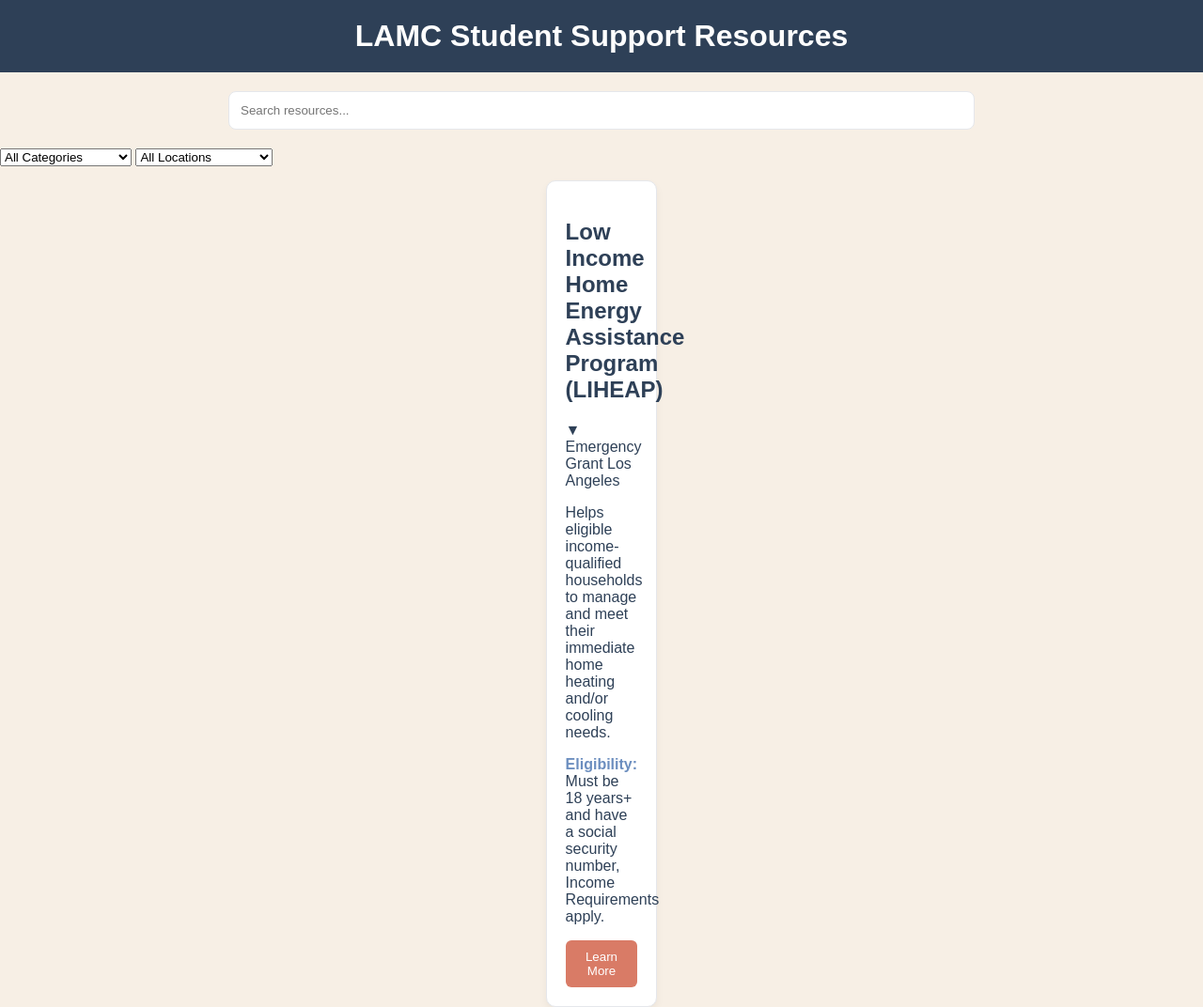
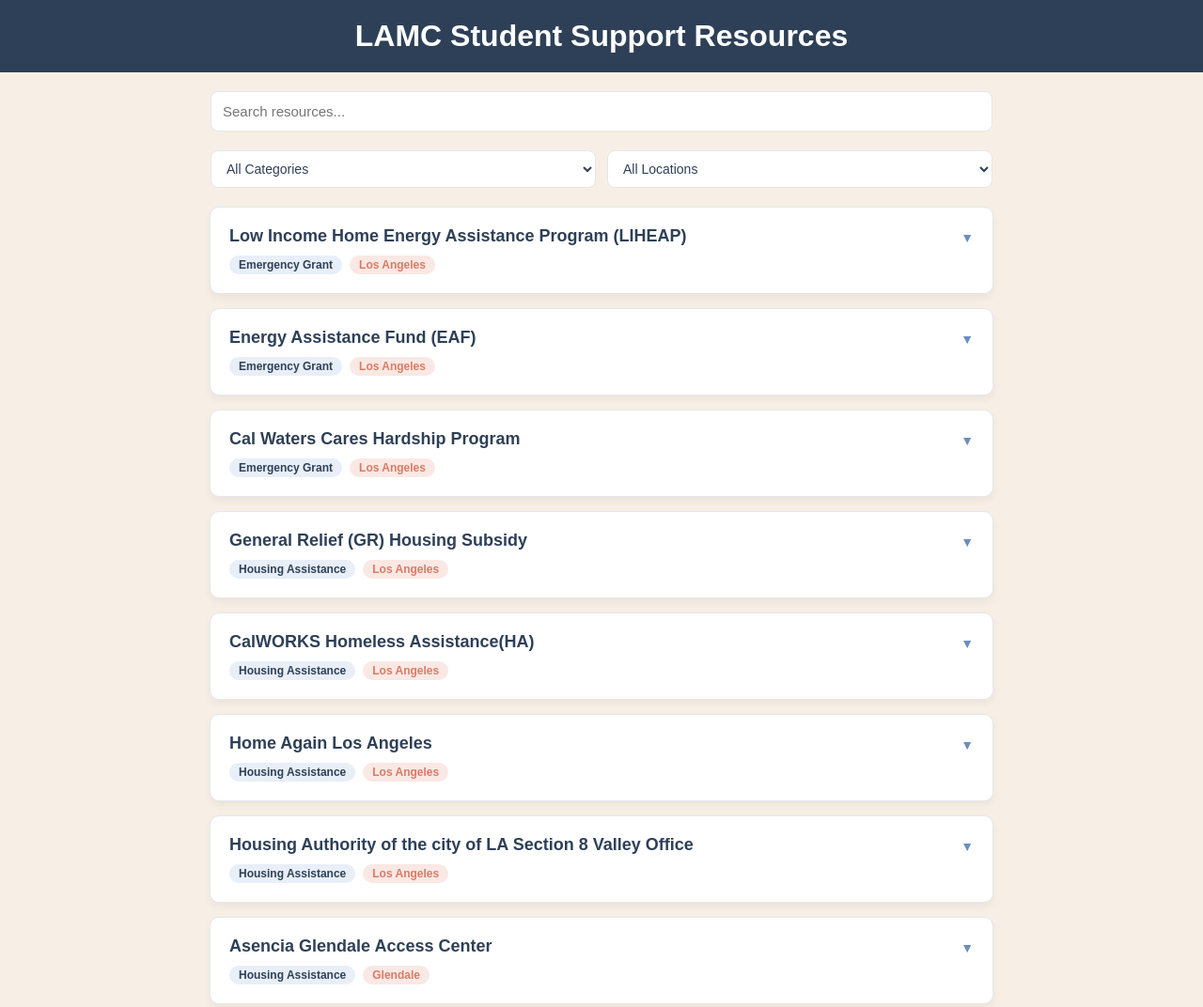
Before and after one commit to jackiepantoja78/Project-2, a plain HTML site: page index.html in a window 1280 px wide. Shown: the top 1072 px of the page at 94% size. Drawn offline with Linux system fonts and the light colour scheme.

Commit message:
Update style.css

```diff
--- a/style.css
+++ b/style.css
@@ -12,29 +12,119 @@
     color: white;
     margin: 0;
 }
+/* controls: search and filters */
+#controls {
+    width: 65%;
+    margin: 20px auto;
+}
+
 /*search bar*/
 #search {
     display: block;
     margin: 20px auto;
     padding: 12px;
-    width: 60%;
+    width: 100%;
     border: 1px solid #E5E7EB;
     border-radius: 8px;
+    box-sizing: border-box;
+    font-size: 15px;
+
+}
+#filters {
+    display: flex;
+    gap: 12px;
+    margin-top: 10px;
+}
+
+#filters select {
+    flex: 1;
+    padding: 10px 12px;
+    border: 1px solid #E5E7EB;
+    border-radius: 8px;
+    font-size: 14px;
+    background: white;
+    color: #2E4057;
+    cursor: pointer;
+
 }
 /*resource card*/
 .card {
     background: white;
-    padding: 20px;
     margin: 15px auto;
-    width: 6%;
+    width: 65%;
     border-radius: 10px;
     border: 1px solid #E5E7EB;
     box-shadow: 0 4px 8px rgba(0, 0, 0, 0.05);
+    overflow: hidden;
+}
+.card-header {
+    padding: 20px;
+    cursor: pointer;
+    user-select: none;
+}
+.card-header:hover {
+    background-color: #f5f0ea;
+}
+
+.card-title-row{
+    display: flex;
+    justify-content: space-between;
+    align-items: flex-start;
+    gap: 10px;
 }
 /*card title*/
 .card h2 {
     color: #2E4057;
+    margin: 0 0 10px 0;
+    font-size: 18px;
 }
+
+.chevron {
+    font-size: 14px;
+    color: #6C8EBF;
+    transition: transform 0.25s ease;
+    flex-shrink: 0;
+    margin-top: 4px;
+}
+
+.card.expanded .chevron {
+    transform: rotate(180deg);
+}
+
+.card-tags {
+    display: flex;
+    gap: 8px;
+    flex-wrap: wrap;
+}
+
+.tag {
+    display: inline-block;
+    padding: 3px 10px;
+    border-radius: 20px;
+    font-size: 12px;
+    font-weight: bold;
+}
+
+.category-tag {
+    background-color: #E8EFF8;
+    color: #2E4057;
+}
+
+.location-tag {
+    background-color: #FAE8E4;
+    color: #D97B66;
+}
+
+.card-body {
+    display: none;
+    padding: 0 20px 20px 20px;
+    border-top: 1px solid #E5E7EB;
+}
+
+.card.expanded .card-body {
+    display: block;
+}
+
 /*category text*/
 .card p strong {
     color: #6C8EBF;
@@ -47,7 +137,17 @@
     padding: 10px 15px;
     border-radius: 6px;
     cursor: pointer;
+    margin-top: 8px;
+    font-size: 14px;
 }
 button:hover {
     opacity: 0.9;
 }
+
+/*no select messgae */
+.no-results {
+    text-align: center;
+    color: #888;
+    margin-top: 40px;
+    font-size: 16px;
+}
```
